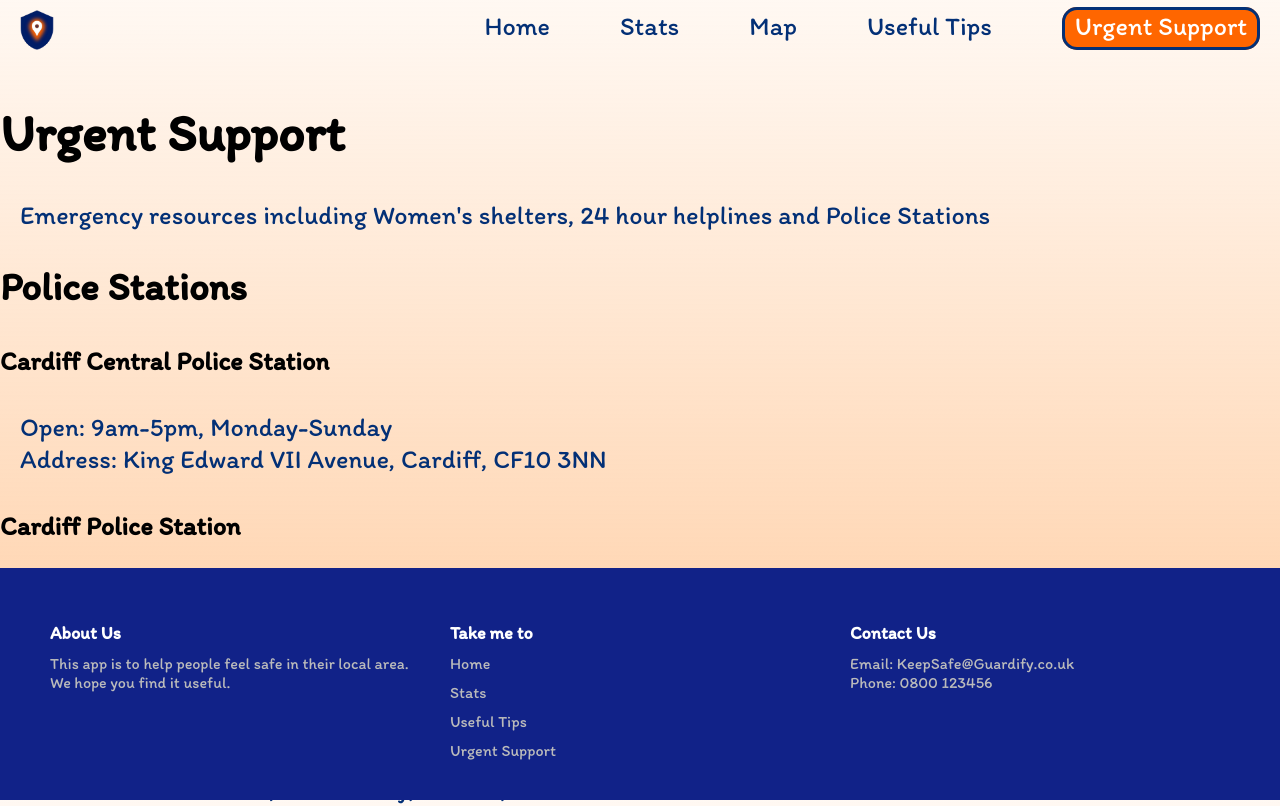
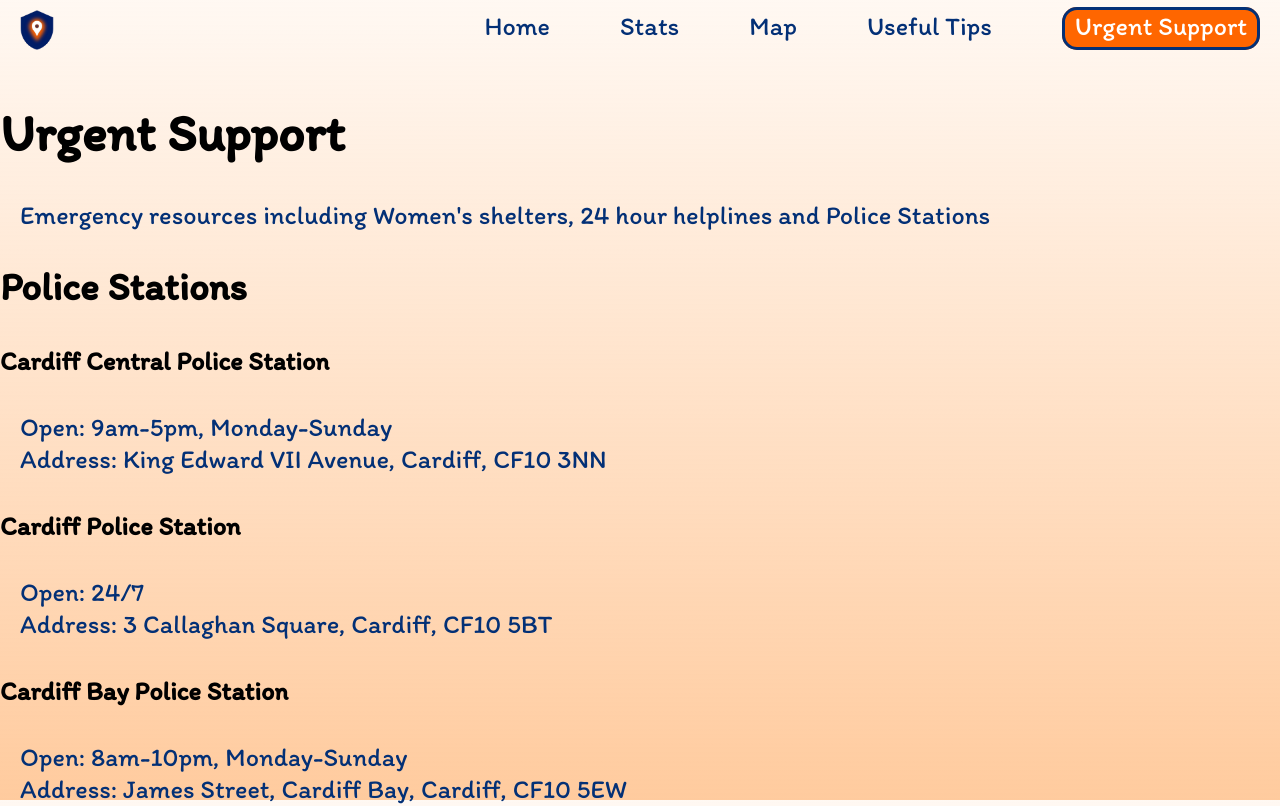
Before and after one commit to dominiquetylerjames/group-1-spring-24, a React (Create React App) app: page /urgent-support in a window 1280 px wide. Shown: the top 806 px of the page. Built offline with nearby package versions, Linux system fonts and the light colour scheme; what chartjs-plugin-datalabels would draw is missing.

Commit message:
Changed footer position so it only appears when the page is scrolled down all the way

```diff
--- a/src/component/Footer.css
+++ b/src/component/Footer.css
@@ -3,7 +3,7 @@
     color: #fff;
     padding: 20px 0;
     width: 100%;
-    position: fixed;       /* Keeping this fixed so it stays at the bottom */
+    position: relative;       /* Keeping this fixed so it stays at the bottom - changed to relative so it remains at the bottom of the page*/
     bottom: 0;             /* Making sure it is aligned at the bottom */
     left: 0;
   }
```
